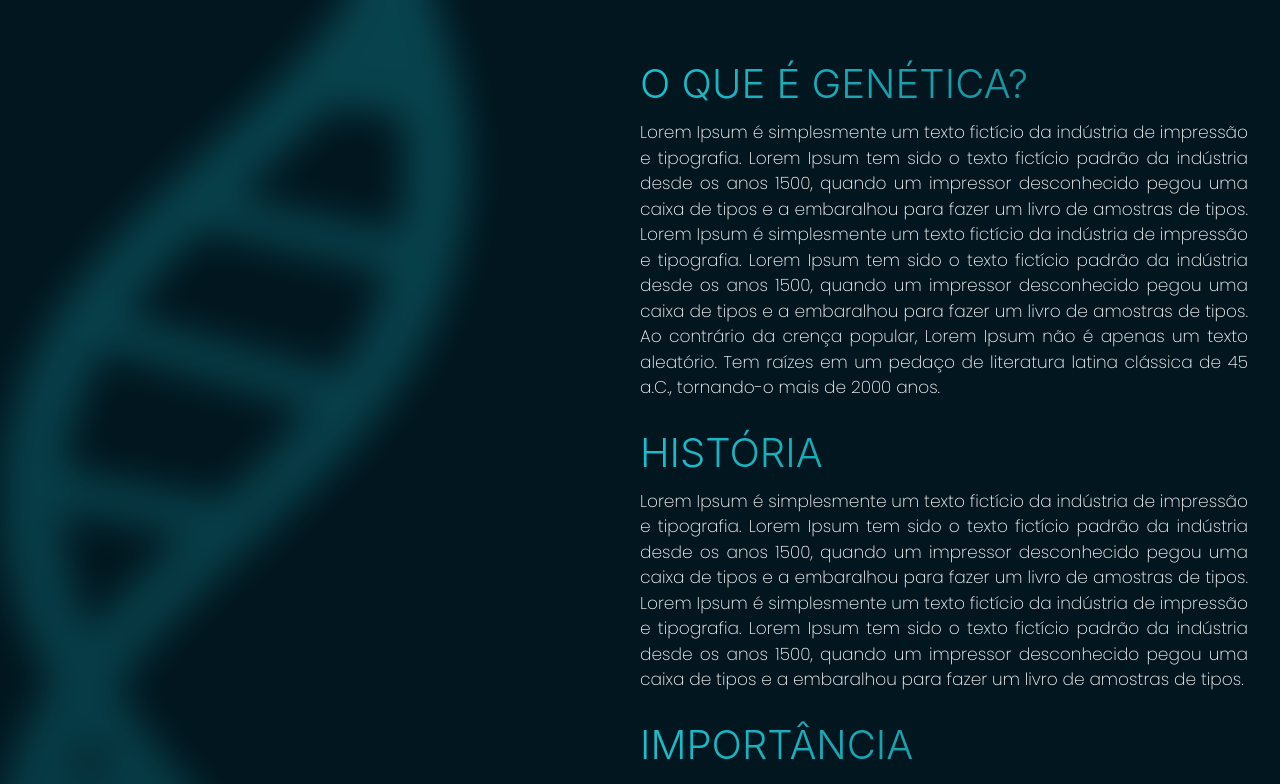
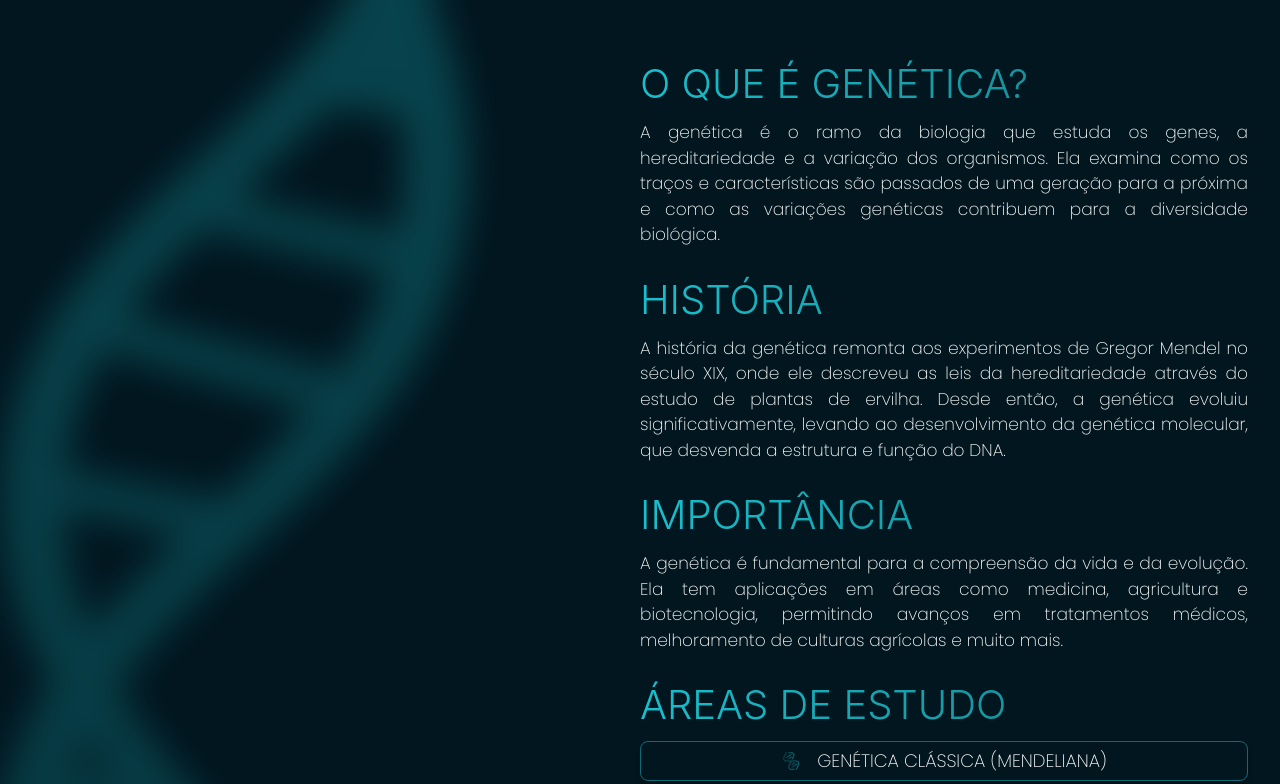
Before and after one commit to Matheus1415/Mendel, a React (Vite) app: page /introducao-genetica in a window 1280 px wide. Shown: the part 800-1584 px from the top of the page. Built offline with nearby package versions, Linux system fonts and the light colour scheme.

Commit message:
Populando a introGenetica com conteúdo

```diff
--- a/src/pages/IntroGenetica/index.jsx
+++ b/src/pages/IntroGenetica/index.jsx
@@ -35,17 +35,17 @@ export const IntroGenetica = () => {
                 >
                     <Heading variant="PrimaryTitle">O QUE É GENÉTICA?</Heading>
                     <Text variant="Paragraph">
-                        Lorem Ipsum é simplesmente um texto fictício da indústria de impressão e tipografia. Lorem Ipsum tem sido o texto fictício padrão da indústria desde os anos 1500, quando um impressor desconhecido pegou uma caixa de tipos e a embaralhou para fazer um livro de amostras de tipos. Lorem Ipsum é simplesmente um texto fictício da indústria de impressão e tipografia. Lorem Ipsum tem sido o texto fictício padrão da indústria desde os anos 1500, quando um impressor desconhecido pegou uma caixa de tipos e a embaralhou para fazer um livro de amostras de tipos. Ao contrário da crença popular, Lorem Ipsum não é apenas um texto aleatório. Tem raízes em um pedaço de literatura latina clássica de 45 a.C., tornando-o mais de 2000 anos.
+                        A genética é o ramo da biologia que estuda os genes, a hereditariedade e a variação dos organismos. Ela examina como os traços e características são passados de uma geração para a próxima e como as variações genéticas contribuem para a diversidade biológica.
                     </Text>
 
                     <Heading variant="PrimaryTitle">HISTÓRIA</Heading>
                     <Text variant="Paragraph">
-                        Lorem Ipsum é simplesmente um texto fictício da indústria de impressão e tipografia. Lorem Ipsum tem sido o texto fictício padrão da indústria desde os anos 1500, quando um impressor desconhecido pegou uma caixa de tipos e a embaralhou para fazer um livro de amostras de tipos. Lorem Ipsum é simplesmente um texto fictício da indústria de impressão e tipografia. Lorem Ipsum tem sido o texto fictício padrão da indústria desde os anos 1500, quando um impressor desconhecido pegou uma caixa de tipos e a embaralhou para fazer um livro de amostras de tipos.
+                        A história da genética remonta aos experimentos de Gregor Mendel no século XIX, onde ele descreveu as leis da hereditariedade através do estudo de plantas de ervilha. Desde então, a genética evoluiu significativamente, levando ao desenvolvimento da genética molecular, que desvenda a estrutura e função do DNA.
                     </Text>
 
                     <Heading variant="PrimaryTitle">IMPORTÂNCIA</Heading>
                     <Text variant="Paragraph">
-                        Lorem Ipsum é simplesmente um texto fictício da indústria de impressão e tipografia. Lorem Ipsum tem sido o texto fictício padrão da indústria desde os anos 1500, quando um impressor desconhecido pegou uma caixa de tipos e a embaralhou para fazer um livro de amostras de tipos. Lorem Ipsum é simplesmente um texto fictício da indústria de impressão e tipografia. Lorem Ipsum tem sido o texto fictício padrão da indústria desde os anos 1500, quando um impressor desconhecido pegou uma caixa de tipos e a embaralhou para fazer um livro de amostras de tipos.
+                        A genética é fundamental para a compreensão da vida e da evolução. Ela tem aplicações em áreas como medicina, agricultura e biotecnologia, permitindo avanços em tratamentos médicos, melhoramento de culturas agrícolas e muito mais.
                     </Text>
 
                     <Heading variant="PrimaryTitle">ÁREAS DE ESTUDO</Heading>
@@ -182,7 +182,6 @@ export const IntroGenetica = () => {
                     </Box>
                 </Box>
             </Box>
-            <a href="#opa">opaaaaaaaaaaaaaaaaaaaa</a>
             <PreviousNextPageNavigator
                 previousPageRoute="/sistema-abo"
             />
```
Also changed, not shown: 1 other file (tests, documents, lock files or other folders).
